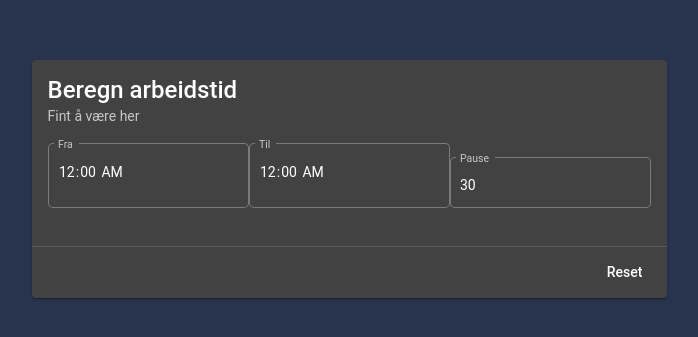
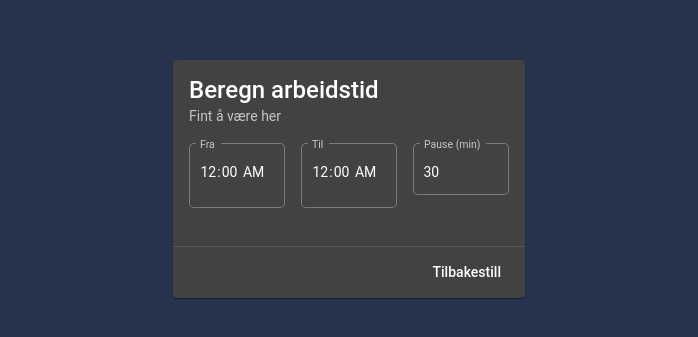
Before and after one commit to jukestar/work-hours-calculator, an Angular app: page / in a window 1280 px wide. Shown: the part 221-558 px from the top of the page, without its empty margins (291-989 px from the left). Built offline with nearby package versions, Linux system fonts and the light colour scheme.

Commit message:
Adjust some styling

```diff
--- a/src/app/components/work-hours-calculator/work-hours-calculator.component.html
+++ b/src/app/components/work-hours-calculator/work-hours-calculator.component.html
@@ -1,8 +1,10 @@
 <mat-card>
     <mat-card-title>Beregn arbeidstid</mat-card-title>
+
     <mat-card-subtitle>Fint å være her</mat-card-subtitle>
+
     <mat-card-content>
-        <form [formGroup]="form">
+        <form class="c-form" [formGroup]="form">
             <mat-form-field appearance="outline">
                 <mat-label>Fra</mat-label>
                 <input type="time" matInput formControlName="startTime" />
@@ -14,7 +16,7 @@
             </mat-form-field>
 
             <mat-form-field appearance="outline">
-                <mat-label>Pause</mat-label>
+                <mat-label>Pause (min)</mat-label>
                 <input type="number" matInput formControlName="lunchBreak" />
             </mat-form-field>
         </form>
@@ -42,6 +44,6 @@
     <mat-divider></mat-divider>
 
     <mat-card-actions align="end">
-        <button mat-button (click)="onReset()">Reset</button>
+        <button mat-button (click)="onReset()">Tilbakestill</button>
     </mat-card-actions>
 </mat-card>
--- a/src/app/components/work-hours-calculator/work-hours-calculator.component.scss
+++ b/src/app/components/work-hours-calculator/work-hours-calculator.component.scss
@@ -1,3 +1,12 @@
 input[type="time"]::-webkit-calendar-picker-indicator {
     display: none;
 }
+
+.c-form {
+    display: flex;
+    gap: 1rem;
+
+    & > mat-form-field {
+        width: 6rem;
+    }
+}
--- a/src/app/components/work-hours-calculator/work-hours-calculator.component.ts
+++ b/src/app/components/work-hours-calculator/work-hours-calculator.component.ts
@@ -4,6 +4,7 @@ import {
     FormBuilder,
     FormControl,
     FormGroup,
+    Validators,
 } from "@angular/forms";
 import { defer, Observable } from "rxjs";
 import { distinctUntilChanged, map, startWith } from "rxjs/operators";
@@ -116,7 +117,7 @@ export class WorkHoursCalculatorComponent {
         return builder.group({
             startTime: workTime.startTime,
             endTime: workTime.endTime,
-            lunchBreak: workTime.lunchBreak,
+            lunchBreak: [workTime.lunchBreak, Validators.min(0)],
         });
     }
 }
```
